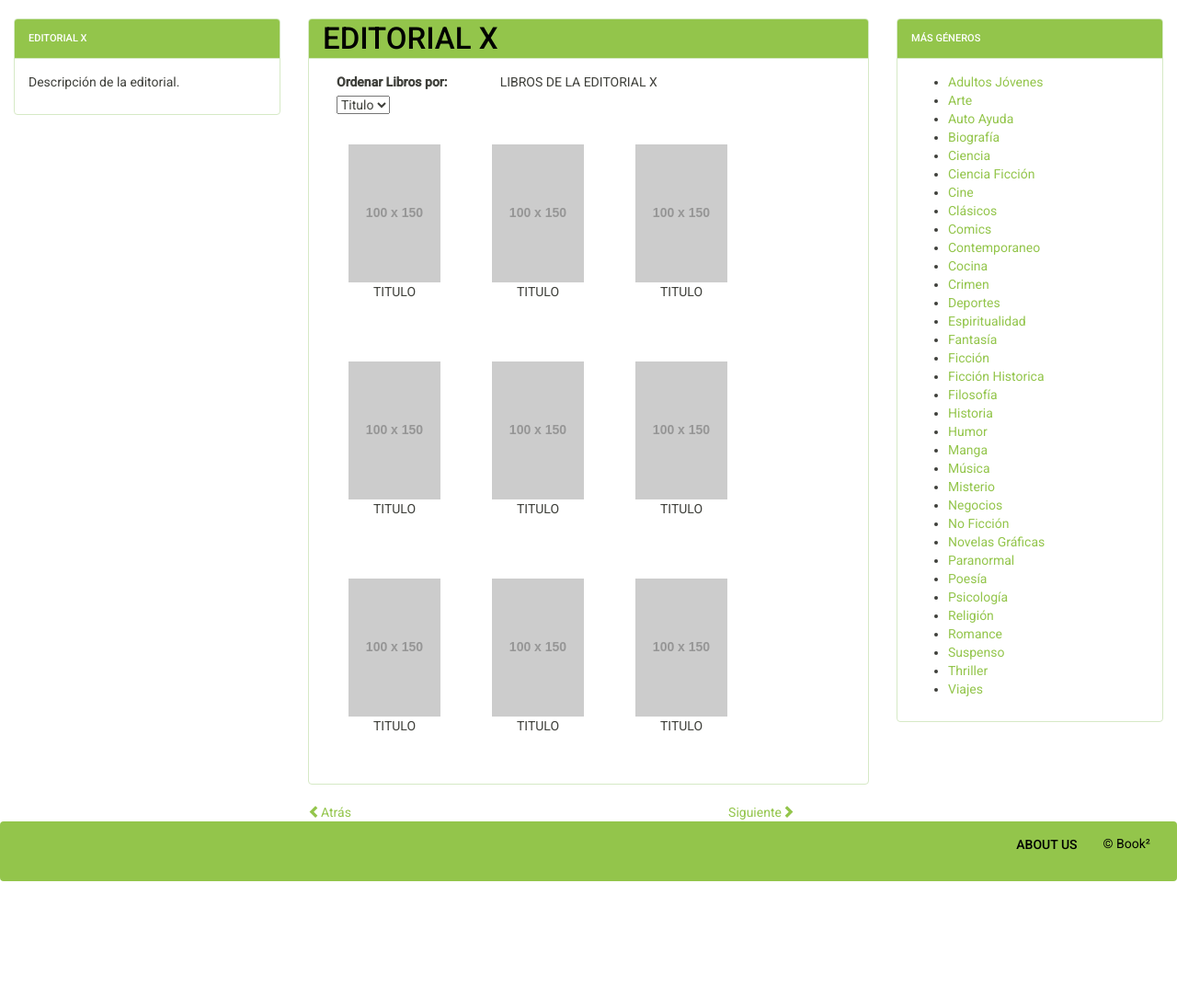
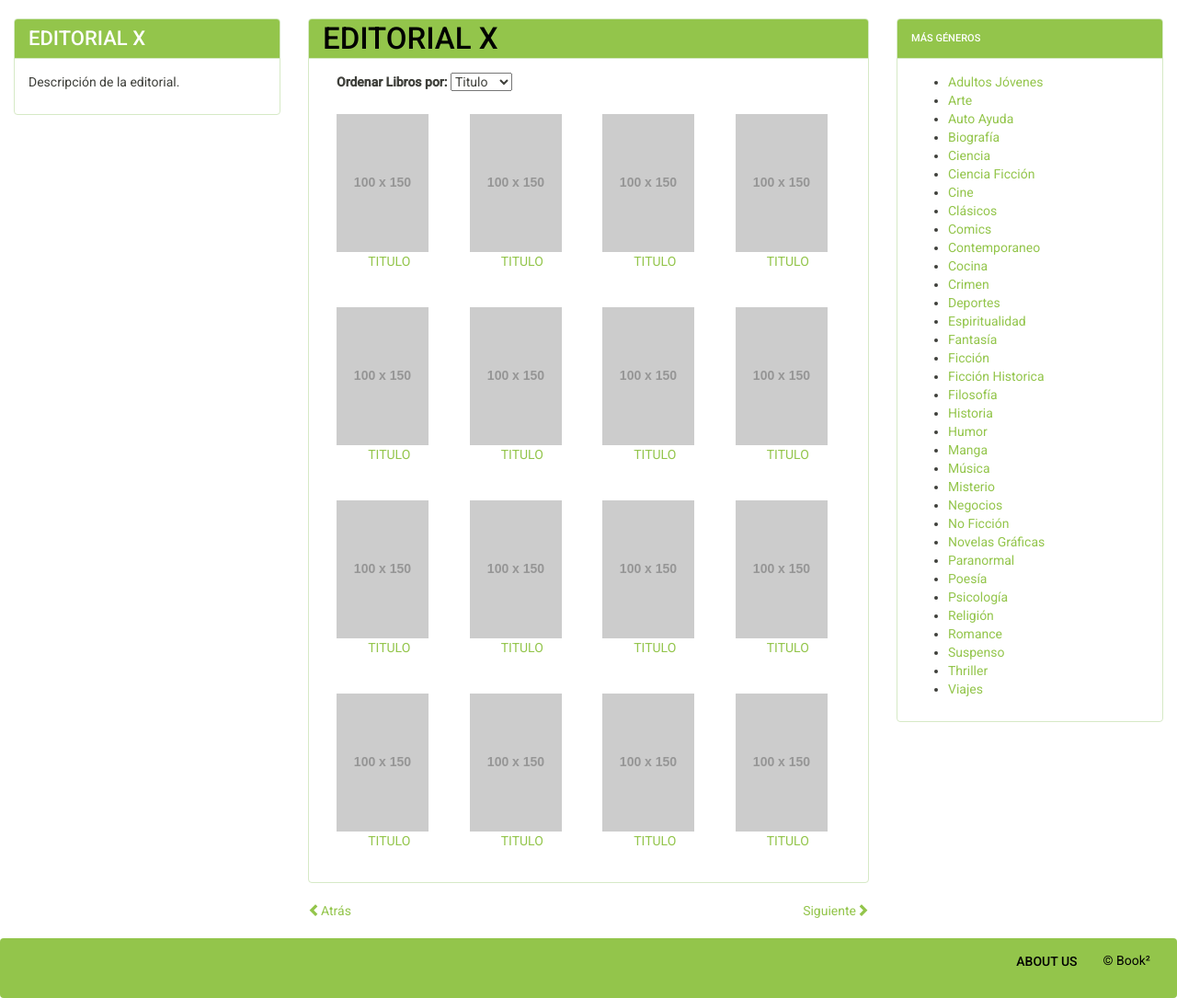
Before and after one commit to bennymc/Proyecto, a PHP site: page /editorial.php in a window 1280 px wide. Shown: the part 64-1149 px from the top of the page at 92% size. Before the commit the page ends 1022 px from the top, so only its background shows below. Run offline with PHP 8.4, Linux system fonts and the light colour scheme; grey boxes labelled with a size stand in for pictures from a placeholder-image service; some libraries are stand-ins or nearby versions.

Commit message:
acomode libros en editorial

```diff
--- a/css/estilos.css
+++ b/css/estilos.css
@@ -217,25 +217,3 @@ button#cambiar{
 	float: right;
 	margin-top: 20px;
 }
-
-
-
-
-/* ------------ Esto se debe eliminar
-				porque se repiten id
-				ando convirtiendo a clases
-  -------------*/
-#enlibrero{
-	margin: 2em;
-	float: left;
-}
-h3#Tlogin ,h3#grande{
-	font-size: 2em;
-}
-h1#librero{
-	font-size: 3em;
-	color: black;}
-
-	#enlibrero p{
-	text-align: center;
-}
--- a/editorial.php
+++ b/editorial.php
@@ -1,93 +1,108 @@
 <?php
 			include "includes/navbar.html";
 ?>
+<!-- ***************** GENERO **************************** -->
+<!-- ***************** INICIA ASIDE IZQ **************************** -->
 	<aside class="col-md-3">
-
-
 		<div class="panel panel-success">
 			<div class="panel-heading">
-				    <h1 class="panel-title" id="titulo">EDITORIAL X</h1>
+			    <h3 class="TituloGrande">EDITORIAL X</h3>
 			</div>
 			<div class="panel-body">
 			    <p>Descripción de la editorial.</p>
 			</div>
     	</div>
-
-
-
 	</aside>
+<!-- ***************** FIN ASIDE IZQ **************************** -->
+<!-- ***************** INICIA SECTION **************************** -->
 <section class="col-md-6">
     	<div class="panel panel-success">
 			<div class="panel-heading">
-				    <h1 class="panel-title" id="librero">EDITORIAL X</h1>
+		     	<h1 class="Contenedoresdelibros">EDITORIAL X</h1>
 			</div>
-				  <div class="panel-body">
-
-
-				    <div class="col-md-4">
+			<div class="panel-body" id="contenedorgenero">
+			    <div class="col-md-12">
 			    	<label  for="ordenar">Ordenar Libros por:</label>
 				    <select id="ordenar" name="ordenar">
 				      	<option value="titulo">Titulo</option>
 				      	<option value="autor">Autor</option>
-
+				      	<option value="genero">Genero</option>
 				      	<option value="año">Año</option>
 				    </select>
 				</div>
-					 <p> LIBROS DE LA EDITORIAL X<br/><br/></p>
-					 <div id="enlibrero" >
-
+				<div class="col-md-3">
 				 	<a href="ejemplar.php"><img src="http://placehold.it/100x150" alt="Libro"></a>
-					 	<p>TITULO</p>
+				 	<a href="ejemplar.php" class="center-block">TITULO</a>
 				</div>
-					 <div id="enlibrero">
-
+				<div class="col-md-3">
 				 	<a href="ejemplar.php"><img src="http://placehold.it/100x150" alt="Libro"></a>
-					 	<p>TITULO</p>
+				 	<a href="ejemplar.php" class="center-block">TITULO</a>
 				</div>
-					 <div id="enlibrero">
-
+				<div class="col-md-3">
 				 	<a href="ejemplar.php"><img src="http://placehold.it/100x150" alt="Libro"></a>
-					 	<p>TITULO</p>
+				 	<a href="ejemplar.php" class="center-block">TITULO</a>
 				</div>
-					 <div id="enlibrero">
-
+				<div class="col-md-3">
 				 	<a href="ejemplar.php"><img src="http://placehold.it/100x150" alt="Libro"></a>
-					 	<p>TITULO</p>
+				 	<a href="ejemplar.php" class="center-block">TITULO</a>
 				</div>
-					 <div id="enlibrero">
-
+				<div class="col-md-3">
 				 	<a href="ejemplar.php"><img src="http://placehold.it/100x150" alt="Libro"></a>
-					 	<p>TITULO</p>
+				 	<a href="ejemplar.php" class="center-block">TITULO</a>
 				</div>
-					 <div id="enlibrero">
-
+				<div class="col-md-3">
 				 	<a href="ejemplar.php"><img src="http://placehold.it/100x150" alt="Libro"></a>
-					 	<p>TITULO</p>
+				 	<a href="ejemplar.php" class="center-block">TITULO</a>
 				</div>
-					 <div id="enlibrero">
-
+				<div class="col-md-3">
 				 	<a href="ejemplar.php"><img src="http://placehold.it/100x150" alt="Libro"></a>
-					 	<p>TITULO</p>
+				 	<a href="ejemplar.php" class="center-block">TITULO</a>
 				</div>
-					 <div id="enlibrero">
-
+				<div class="col-md-3">
 				 	<a href="ejemplar.php"><img src="http://placehold.it/100x150" alt="Libro"></a>
-					 	<p>TITULO</p>
+				 	<a href="ejemplar.php" class="center-block">TITULO</a>
 				</div>
-					 <div id="enlibrero">
-
+				<div class="col-md-3">
 				 	<a href="ejemplar.php"><img src="http://placehold.it/100x150" alt="Libro"></a>
-					 	<p>TITULO</p>
+				 	<a href="ejemplar.php" class="center-block">TITULO</a>
 				</div>
-
-
-
+				<div class="col-md-3">
+				 	<a href="ejemplar.php"><img src="http://placehold.it/100x150" alt="Libro"></a>
+				 	<a href="ejemplar.php" class="center-block">TITULO</a>
+				</div>
+				<div class="col-md-3">
+				 	<a href="ejemplar.php"><img src="http://placehold.it/100x150" alt="Libro"></a>
+				 	<a href="ejemplar.php" class="center-block">TITULO</a>
+				</div>
+				<div class="col-md-3">
+				 	<a href="ejemplar.php"><img src="http://placehold.it/100x150" alt="Libro"></a>
+				 	<a href="ejemplar.php" class="center-block">TITULO</a>
+				</div>
+				<div class="col-md-3">
+				 	<a href="ejemplar.php"><img src="http://placehold.it/100x150" alt="Libro"></a>
+				 	<a href="ejemplar.php" class="center-block">TITULO</a>
+				</div>
+				<div class="col-md-3">
+				 	<a href="ejemplar.php"><img src="http://placehold.it/100x150" alt="Libro"></a>
+				 	<a href="ejemplar.php" class="center-block">TITULO</a>
+				</div>
+				<div class="col-md-3">
+				 	<a href="ejemplar.php"><img src="http://placehold.it/100x150" alt="Libro"></a>
+				 	<a href="ejemplar.php" class="center-block">TITULO</a>
+				</div>
+				<div class="col-md-3">
+				 	<a href="ejemplar.php"><img src="http://placehold.it/100x150" alt="Libro"></a>
+				 	<a href="ejemplar.php" class="center-block">TITULO</a>
 				</div>
 			</div>
+		</div>
+		<div class="flechas">
 			<a href="#"><span class="glyphicon glyphicon-chevron-left"></span>Atrás</a>
-	    	<a href="#" class="col-md-offset-8">Siguiente<span class="glyphicon glyphicon-chevron-right"></span></a>
+	    	<a href="#" class="pull-right">Siguiente<span class="glyphicon glyphicon-chevron-right"></span></a>
+	    </div>
 	</section>
-
+<!-- ***************** FIN SECTION **************************** -->
+<!-- ***************** INICIA ASIDE DER **************************** -->
 	<aside class="col-md-3 " >
 		<div class="panel panel-success">
 			<div class="panel-heading">
@@ -133,6 +148,7 @@
 			</div>
 		</div>
 	</aside>
+<!-- ***************** FIN ASIDE DER **************************** -->
 <?php
 	include "includes/footer.html";
 ?>
```
Lines whose indentation alone changed are shown as unchanged.
